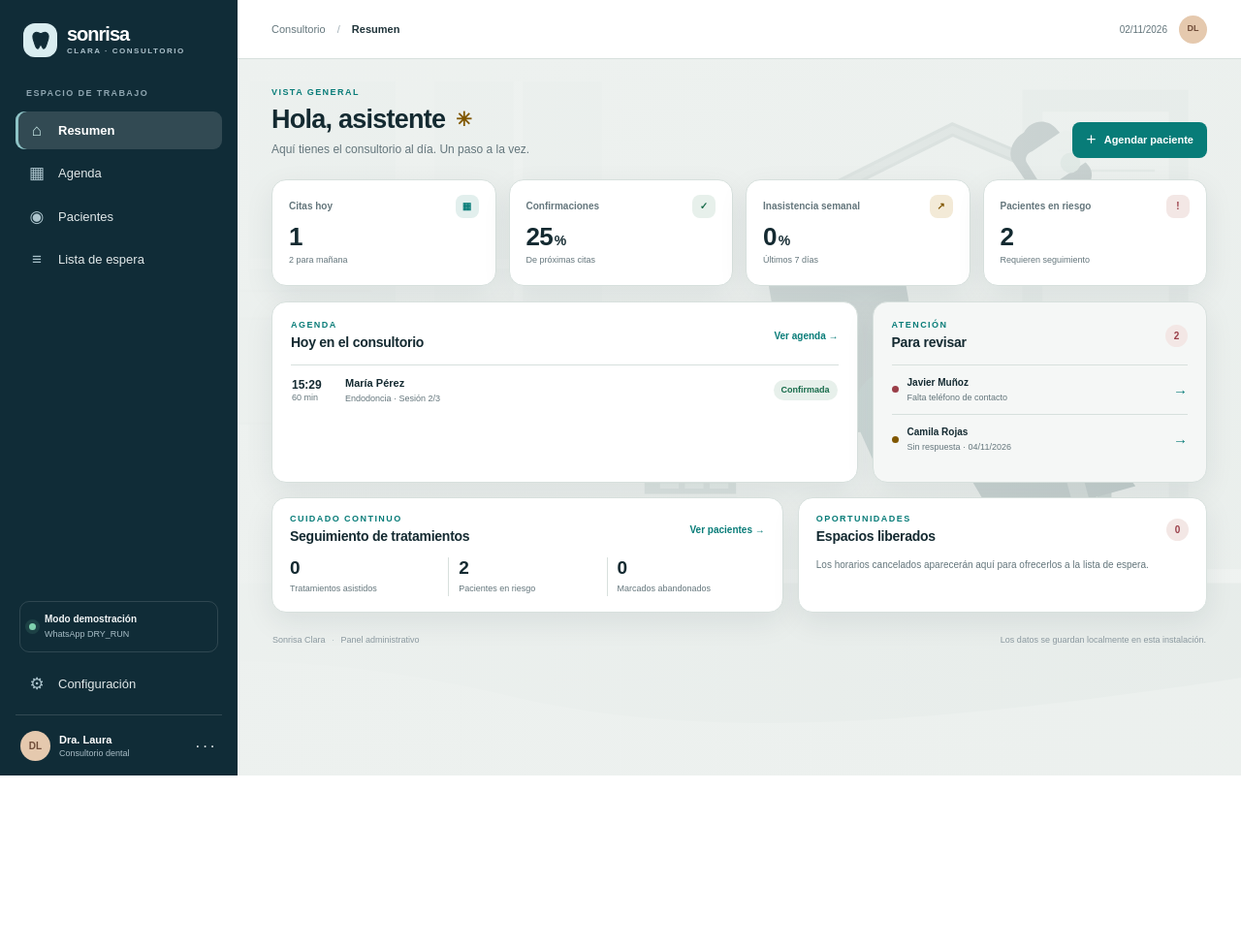
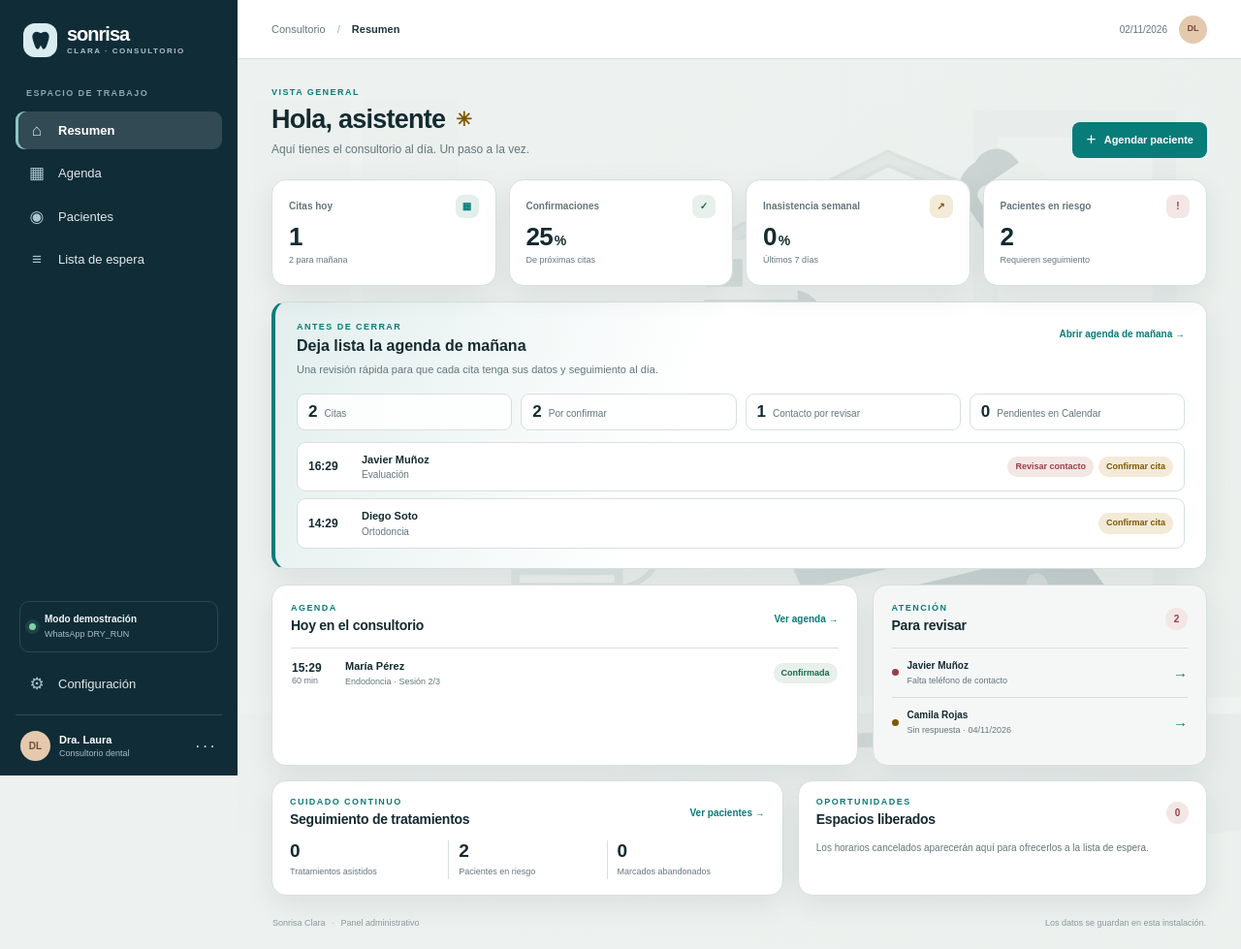
Before and after one commit to AlexTech777/Clinica-dental, a FastAPI app: page /resumen in a window 1280 px wide. Shown: the whole page at 97% size. Before the commit the page ends 800 px from the top, so only its background shows below. Run offline with FastAPI, Linux system fonts and the light colour scheme.

Commit message:
Add next-day agenda review and Render deployment
Co-authored-by: Copilot <223556219+Copilot@users.noreply.github.com>

```diff
--- a/main.py
+++ b/main.py
@@ -93,7 +93,7 @@ def appointment_label(status):
 
 def page(request, template, db, active, **extra):
     return templates.TemplateResponse(request=request, name=template, context={
-        "active": active, "today": date.today(), "calendar": calendar_service(),
+        "active": active, "today": now_local().date(), "calendar": calendar_service(),
         "twilio": whatsapp_service(db), "dry_run": str(get_setting(db, "dry_run", os.getenv("DRY_RUN", "true"))).lower() in {"1", "true", "yes", "on"},
         "message_start": get_setting(db, "message_start", os.getenv("MESSAGE_START_HOUR", "9")),
         "message_end": get_setting(db, "message_end", os.getenv("MESSAGE_END_HOUR", "20")),
@@ -208,7 +208,12 @@ app.mount("/static", StaticFiles(directory=str(ROOT / "static")), name="static")
 @app.middleware("http")
 async def optional_basic_auth(request: Request, call_next):
     username, password = os.getenv("ADMIN_USERNAME"), os.getenv("ADMIN_PASSWORD")
-    if username and password and not request.url.path.startswith("/webhooks/"):
+    production = os.getenv("APP_ENV", "").lower() == "production"
+    if request.url.path == "/health" or request.url.path.startswith("/webhooks/"):
+        return await call_next(request)
+    if production and not (username and password):
+        return PlainTextResponse("La aplicación no está configurada: faltan credenciales de administración.", status_code=503)
+    if username and password:
         import base64
         header=request.headers.get("authorization", "")
         valid=False
@@ -230,7 +235,7 @@ def root(): return RedirectResponse("/resumen")
 
 @app.get("/resumen", response_class=HTMLResponse)
 def dashboard(request: Request, db: Session = Depends(get_db)):
-    today_start = datetime.combine(date.today(), time.min); tomorrow = today_start+timedelta(days=1); next_day = tomorrow+timedelta(days=1)
+    today_start = datetime.combine(now_local().date(), time.min); tomorrow = today_start+timedelta(days=1); next_day = tomorrow+timedelta(days=1)
     today_appointments = list(db.scalars(select(Appointment).where(Appointment.starts_at >= today_start, Appointment.starts_at < tomorrow).order_by(Appointment.starts_at)))
     tomorrow_appointments = list(db.scalars(select(Appointment).where(Appointment.starts_at >= tomorrow, Appointment.starts_at < next_day).order_by(Appointment.starts_at)))
     upcoming = list(db.scalars(select(Appointment).where(Appointment.starts_at >= today_start).order_by(Appointment.starts_at)))
@@ -247,14 +252,37 @@ def dashboard(request: Request, db: Session = Depends(get_db)):
     recovered = db.scalar(select(func.count(WaitlistEntry.id)).where(WaitlistEntry.status == "booked")) or 0
     rescheduled = db.scalar(select(func.count(Appointment.id)).where(Appointment.status == "reschedule")) or 0
     alerts = [a for a in upcoming if a.attention_required or a.status in {"no_response", "reschedule", "released"}]
+    review_reasons = {
+        "contact": "Revisar contacto",
+        "calendar": "Pendiente en Calendar",
+        "confirmation": "Confirmar cita",
+    }
+    tomorrow_review = []
+    for appointment in tomorrow_appointments:
+        reasons = []
+        if appointment.attention_required or not appointment.patient.phone:
+            reasons.append({"key": "contact", "label": review_reasons["contact"]})
+        if appointment.sync_state in {"pending", "error"}:
+            reasons.append({"key": "calendar", "label": review_reasons["calendar"]})
+        if appointment.status in {"pending", "no_response", "reschedule"}:
+            reasons.append({"key": "confirmation", "label": review_reasons["confirmation"]})
+        if reasons:
+            priority = 0 if reasons[0]["key"] == "contact" else 1 if reasons[0]["key"] == "calendar" else 2
+            tomorrow_review.append({"appointment": appointment, "reasons": reasons, "priority": priority})
+    tomorrow_review.sort(key=lambda item: (item["priority"], item["appointment"].starts_at))
+    review_counts = {
+        key: sum(any(reason["key"] == key for reason in item["reasons"]) for item in tomorrow_review)
+        for key in review_reasons
+    }
     return page(request, "dashboard.html", db, "resumen", today_appointments=today_appointments, tomorrow_appointments=tomorrow_appointments,
         confirmed_pct=confirmed_pct, misses_pct=misses_pct, risk_patients=risk_patients, released=released,
-        abandoned=abandoned, completed=completed, recovered=recovered, rescheduled=rescheduled, alerts=alerts, appointment_label=appointment_label)
+        abandoned=abandoned, completed=completed, recovered=recovered, rescheduled=rescheduled, alerts=alerts, appointment_label=appointment_label,
+        tomorrow_date=tomorrow.date(), tomorrow_review=tomorrow_review, review_counts=review_counts)
 
 
 @app.get("/agenda", response_class=HTMLResponse)
 def agenda(request: Request, db: Session = Depends(get_db), from_date: str | None = None, to_date: str | None = None, status: str | None = None):
-    start_date = date.fromisoformat(from_date) if from_date else date.today()
+    start_date = date.fromisoformat(from_date) if from_date else now_local().date()
     end_date = date.fromisoformat(to_date) if to_date else start_date+timedelta(days=7)
     query = select(Appointment).where(Appointment.starts_at >= datetime.combine(start_date,time.min), Appointment.starts_at < datetime.combine(end_date+timedelta(days=1),time.min)).order_by(Appointment.starts_at)
     if status:
--- a/static/clinic-appearance.css
+++ b/static/clinic-appearance.css
@@ -95,3 +95,177 @@
 .swatch-blue i:nth-child(3) {
   background: #087c78;
 }
+
+.tomorrow-review {
+  margin-bottom: 16px;
+  padding: 20px 22px;
+  border: 1px solid var(--line);
+  border-left: 4px solid var(--accent);
+  border-radius: var(--radius);
+  background: linear-gradient(110deg, var(--accent-soft), var(--surface) 44%);
+  box-shadow: var(--shadow);
+}
+
+.tomorrow-heading {
+  display: flex;
+  align-items: flex-start;
+  justify-content: space-between;
+  gap: 18px;
+}
+
+.tomorrow-heading .eyebrow {
+  margin-bottom: 4px;
+}
+
+.tomorrow-heading h2 {
+  margin: 0;
+  color: var(--ink-strong);
+  font: 700 16px/1.3 Manrope, sans-serif;
+}
+
+.tomorrow-heading p {
+  margin: 5px 0 0;
+  color: var(--muted);
+  font-size: 11px;
+}
+
+.tomorrow-heading .inline-link {
+  padding-top: 5px;
+}
+
+.tomorrow-stats {
+  display: grid;
+  grid-template-columns: repeat(4, minmax(0, 1fr));
+  gap: 9px;
+  margin: 16px 0 3px;
+}
+
+.tomorrow-stats > div {
+  display: flex;
+  align-items: baseline;
+  gap: 7px;
+  padding: 9px 11px;
+  border: 1px solid var(--line);
+  border-radius: 9px;
+  background: color-mix(in srgb, var(--surface) 88%, transparent);
+}
+
+.tomorrow-stats strong {
+  color: var(--ink-strong);
+  font: 700 17px/1 Manrope, sans-serif;
+}
+
+.tomorrow-stats span {
+  color: var(--muted);
+  font-size: 10px;
+}
+
+.tomorrow-list {
+  display: grid;
+  gap: 7px;
+  margin: 12px 0 0;
+  padding: 0;
+  list-style: none;
+}
+
+.tomorrow-item {
+  display: flex;
+  align-items: center;
+  justify-content: space-between;
+  gap: 12px;
+  padding: 9px 11px;
+  border: 1px solid var(--line);
+  border-radius: 9px;
+  background: var(--surface);
+}
+
+.tomorrow-patient {
+  display: flex;
+  align-items: center;
+  gap: 12px;
+  min-width: 0;
+}
+
+.tomorrow-patient time {
+  width: 43px;
+  flex: none;
+  color: var(--ink-strong);
+  font: 700 12px Manrope, sans-serif;
+}
+
+.tomorrow-patient div {
+  display: grid;
+  min-width: 0;
+}
+
+.tomorrow-patient b {
+  overflow: hidden;
+  color: var(--ink-strong);
+  font-size: 11px;
+  text-overflow: ellipsis;
+}
+
+.tomorrow-patient span {
+  color: var(--muted);
+  font-size: 10px;
+}
+
+.tomorrow-reasons {
+  display: flex;
+  flex-wrap: wrap;
+  justify-content: flex-end;
+  gap: 5px;
+}
+
+.review-tag {
+  padding: 4px 8px;
+  border-radius: 20px;
+  font-size: 9px;
+  font-weight: 700;
+  white-space: nowrap;
+}
+
+.review-contact {
+  color: var(--rose);
+  background: var(--rose-soft);
+}
+
+.review-calendar,
+.review-confirmation {
+  color: var(--amber);
+  background: var(--amber-soft);
+}
+
+.tomorrow-clear {
+  margin: 12px 0 0;
+  padding: 10px 12px;
+  border-radius: 8px;
+  background: var(--surface);
+  color: var(--muted);
+  font-size: 11px;
+}
+
+@media (max-width: 700px) {
+  .tomorrow-review {
+    padding: 17px 14px;
+  }
+
+  .tomorrow-heading {
+    flex-direction: column;
+    gap: 10px;
+  }
+
+  .tomorrow-stats {
+    grid-template-columns: repeat(2, minmax(0, 1fr));
+  }
+
+  .tomorrow-item {
+    align-items: flex-start;
+    flex-direction: column;
+  }
+
+  .tomorrow-reasons {
+    justify-content: flex-start;
+    padding-left: 55px;
+  }
+}
--- a/templates/base.html
+++ b/templates/base.html
@@ -27,7 +27,7 @@
     <div class="content">
       {% if request.query_params.get('flash') %}<div class="flash {{ request.query_params.get('kind','success') }}" role="status"><span>{{ request.query_params.get('flash') }}</span><button type="button" aria-label="Cerrar mensaje" class="flash-close">×</button></div>{% endif %}
       {% block content %}{% endblock %}
-      <footer class="footer"><span>Sonrisa Clara <span class="dot-sep">·</span> Panel administrativo</span><span>Los datos se guardan localmente en esta instalación.</span></footer>
+      <footer class="footer"><span>Sonrisa Clara <span class="dot-sep">·</span> Panel administrativo</span><span>Los datos se guardan en esta instalación.</span></footer>
     </div>
   </main>
   <script src="/static/app.js" defer></script>
--- a/templates/dashboard.html
+++ b/templates/dashboard.html
@@ -7,6 +7,13 @@
   <article class="metric-card"><div class="metric-top"><span>Inasistencia semanal</span><span class="metric-icon amber">↗</span></div><strong>{{ misses_pct }}<i>%</i></strong><small>Últimos 7 días</small></article>
   <article class="metric-card"><div class="metric-top"><span>Pacientes en riesgo</span><span class="metric-icon rose">!</span></div><strong>{{ risk_patients|length }}</strong><small>Requieren seguimiento</small></article>
 </section>
+<section class="tomorrow-review" aria-labelledby="tomorrow-review-title">
+  <div class="tomorrow-heading"><div><div class="eyebrow">ANTES DE CERRAR</div><h2 id="tomorrow-review-title">Deja lista la agenda de mañana</h2><p>Una revisión rápida para que cada cita tenga sus datos y seguimiento al día.</p></div><a class="inline-link" href="/agenda?from_date={{ tomorrow_date.isoformat() }}&amp;to_date={{ tomorrow_date.isoformat() }}">Abrir agenda de mañana <span aria-hidden="true">→</span></a></div>
+  <div class="tomorrow-stats" aria-label="Resumen de la agenda de mañana"><div><strong>{{ tomorrow_appointments|length }}</strong><span>Citas</span></div><div><strong>{{ review_counts.confirmation }}</strong><span>Por confirmar</span></div><div><strong>{{ review_counts.contact }}</strong><span>Contacto por revisar</span></div><div><strong>{{ review_counts.calendar }}</strong><span>Pendientes en Calendar</span></div></div>
+  {% if tomorrow_review %}<ul class="tomorrow-list">{% for item in tomorrow_review %}<li class="tomorrow-item"><div class="tomorrow-patient"><time datetime="{{ item.appointment.starts_at.isoformat() }}">{{ item.appointment.starts_at|cltime }}</time><div><b>{{ item.appointment.patient.name }}</b><span>{{ item.appointment.treatment }}</span></div></div><div class="tomorrow-reasons">{% for reason in item.reasons %}<span class="review-tag review-{{ reason.key }}">{{ reason.label }}</span>{% endfor %}</div></li>{% endfor %}</ul>
+  {% elif tomorrow_appointments %}<p class="tomorrow-clear" role="status">Mañana está al día. No hay confirmaciones, contactos o sincronizaciones pendientes.</p>
+  {% else %}<p class="tomorrow-clear" role="status">No hay citas programadas para mañana.</p>{% endif %}
+</section>
 <div class="dashboard-grid"><section class="panel"><div class="panel-heading"><div><div class="eyebrow">AGENDA</div><h2>Hoy en el consultorio</h2></div><a class="inline-link" href="/agenda">Ver agenda <span>→</span></a></div>
   {% if today_appointments %}<div class="appointment-list">{% for a in today_appointments %}<article class="appointment-row"><div class="time-block">{{ a.starts_at|cltime }}<small>{{ a.duration_minutes }} min</small></div><div class="appointment-main"><b>{{ a.patient.name }}</b><span>{{ a.treatment }}{% if a.session_number %} · Sesión {{ a.session_number }}/{{ a.session_total }}{% endif %}</span></div><span class="status status-{{ a.status }}">{{ appointment_label(a.status) }}</span></article>{% endfor %}</div>{% else %}<div class="empty-state"><span class="empty-icon">▦</span><b>Tu agenda está despejada</b><span>No hay citas registradas para hoy.</span><a href="/agenda#agendar">Agendar paciente</a></div>{% endif %}
 </section><section class="panel alert-panel"><div class="panel-heading"><div><div class="eyebrow">ATENCIÓN</div><h2>Para revisar</h2></div><span class="alert-count">{{ alerts|length }}</span></div>
```
Also changed, not shown: render.yaml (added, +27 -0 lines), specs/icp-user-persona.md (added, +31 -0 lines), specs/preparar-agenda-manana.md (added, +39 -0 lines), tests/test_core.py (+35 -1 lines), README.md, 1 other file.
